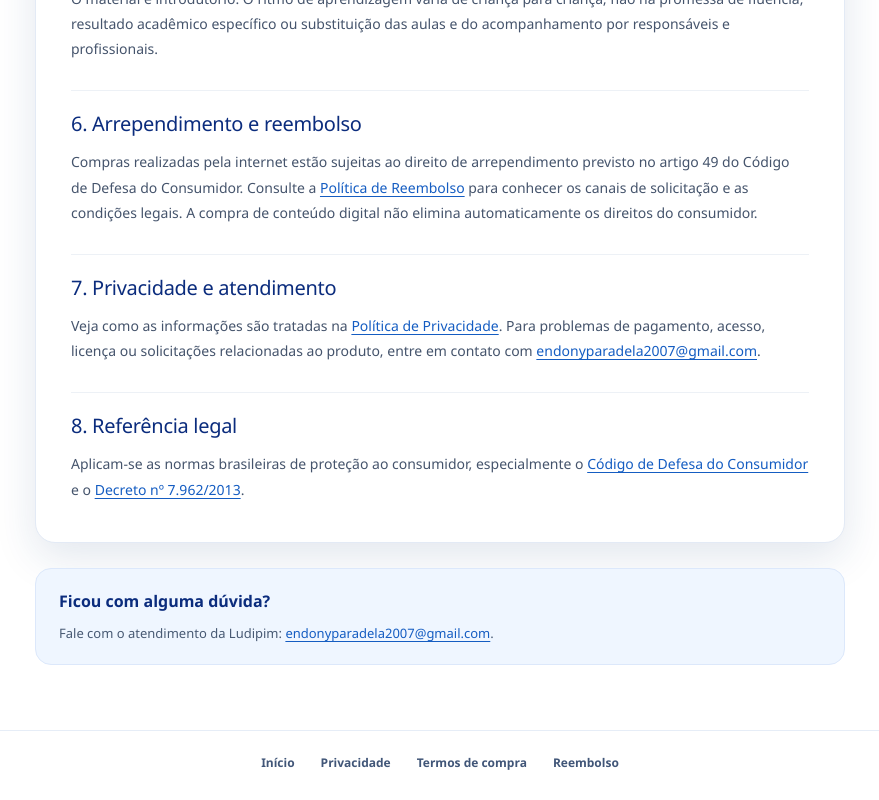
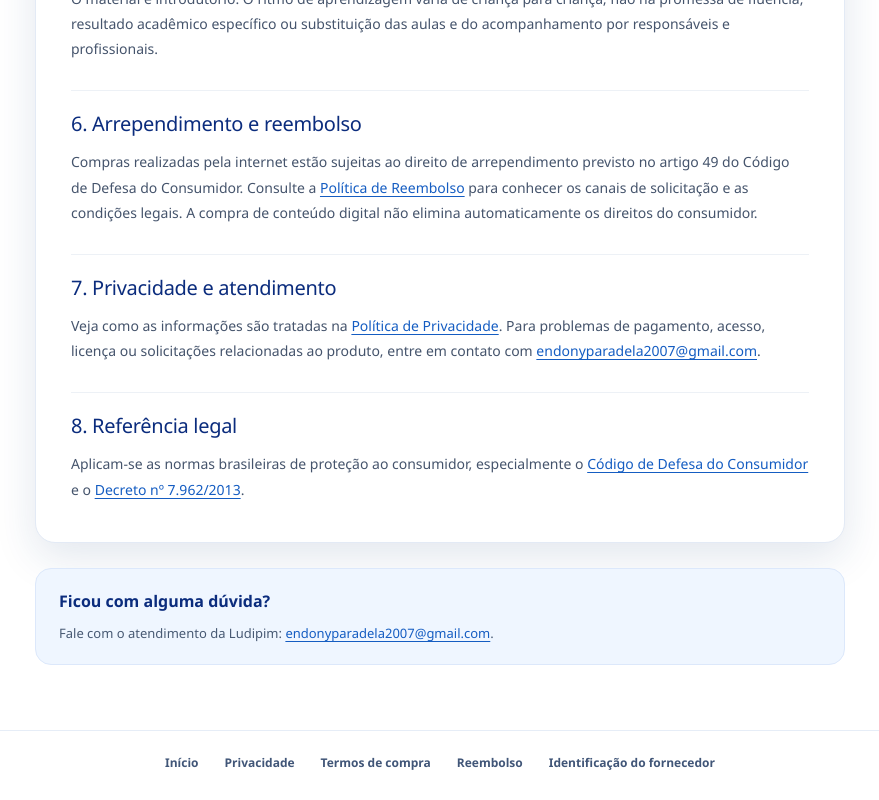
Before and after one commit to donyxxj7/ludipim-landing-page, a Next.js app: page /termos-de-compra in a window 1280 px wide. Shown: the part 1389-2189 px from the top of the page, without its empty margins (200-1079 px from the left). Built offline with nearby package versions, Linux system fonts and the light colour scheme; no server answers.

Commit message:
chore(legal): integrar identificação de fornecedor e corrigir minutas

```diff
--- a/components/LegalPage.tsx
+++ b/components/LegalPage.tsx
@@ -34,6 +34,7 @@ export function LegalPage({ title, intro, children }: LegalPageProps) {
         <Link href="/politica-de-privacidade">Privacidade</Link>
         <Link href="/termos-de-compra">Termos de compra</Link>
         <Link href="/politica-de-reembolso">Reembolso</Link>
+        <Link href="/informacoes-do-fornecedor">Identificação do fornecedor</Link>
       </footer>
     </div>
   );
```
